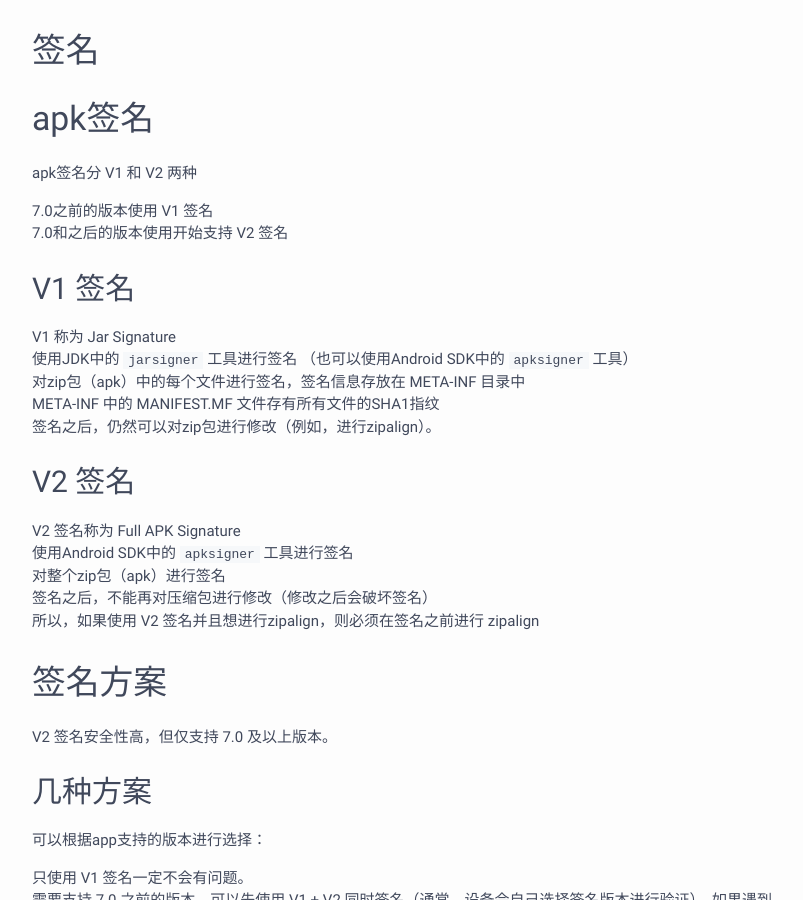
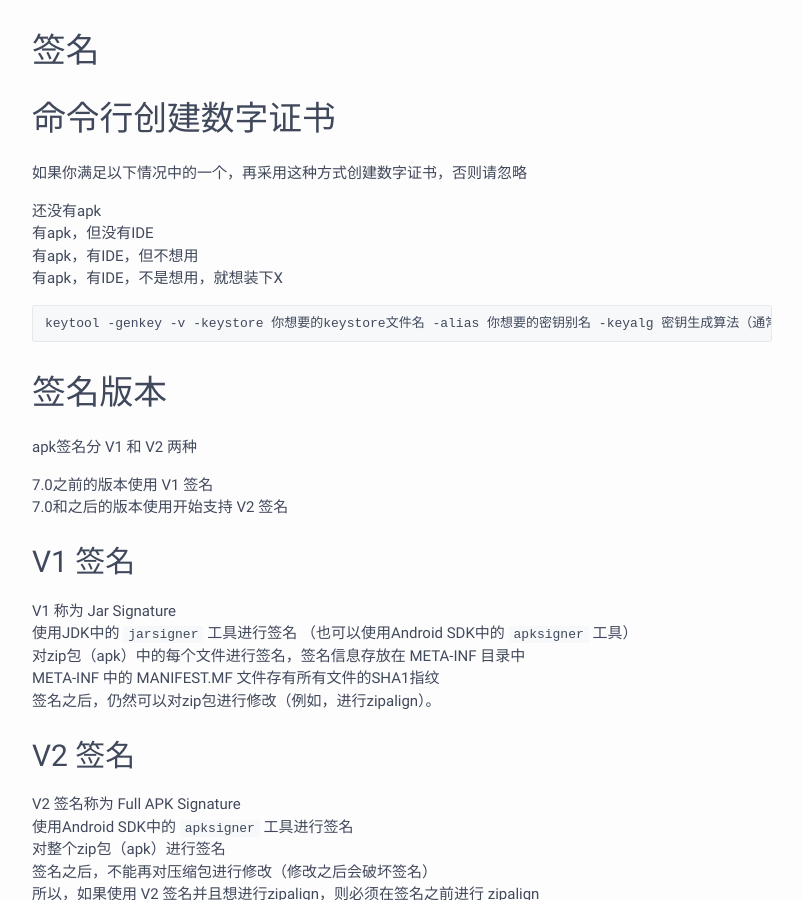
Before and after one commit to thomasl007/thomasl007.github.io, a Jekyll site: the page built from collections/_Android/签名.md, in a window 1280 px wide and 900 px high. Shown: the whole window, without its empty margins (238-1041 px from the left). Built offline with Jekyll 4.4.1, drawn with Linux system fonts in a browser that asks for light colours; nearby versions of some CDN libraries.

Commit message:
Update 签名.md

````diff
--- a/collections/_Android/签名.md
+++ b/collections/_Android/签名.md
@@ -1,7 +1,18 @@
 ---
 ---
+# 命令行创建数字证书
 
-# apk签名
+如果你满足以下情况中的一个，再采用这种方式创建数字证书，否则请忽略
+* 还没有apk
+* 有apk，但没有IDE
+* 有apk，有IDE，但不想用
+* 有apk，有IDE，不是想用，就想装下X
+
+```
+keytool -genkey -v -keystore 你想要的keystore文件名 -alias 你想要的密钥别名 -keyalg 密钥生成算法（通常是RSA） -validity 有效天数
+```
+
+# 签名版本
 
 apk签名分 V1 和 V2 两种
 * 7.0之前的版本使用 V1 签名
````
